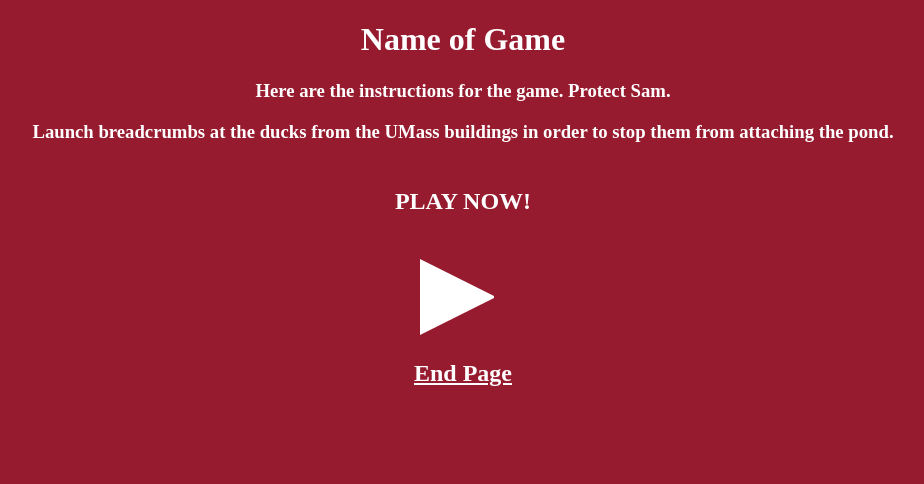
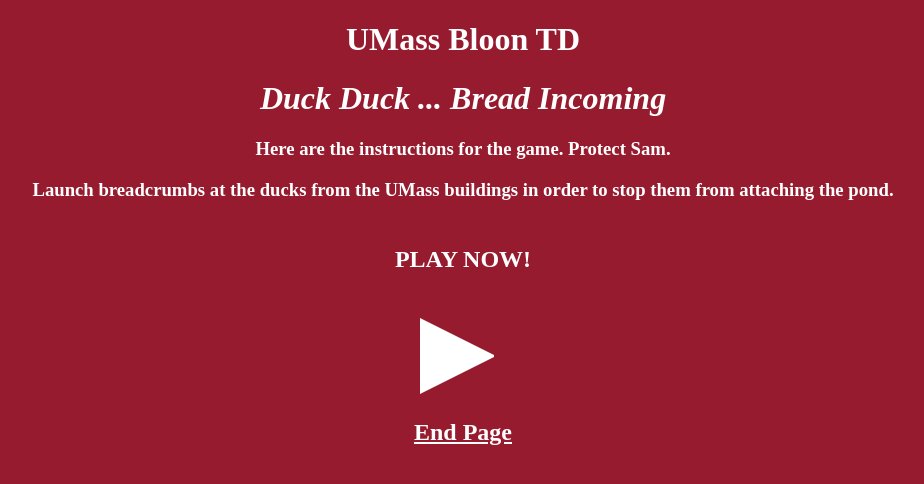
Before and after one commit to paulthomson330/umasstowerdefense, a plain HTML site: page home.html in a window 1280 px wide. Shown: the whole page, without its empty margins (177-1101 px from the left). Drawn offline with Linux system fonts and the light colour scheme.

Commit message:
Added Title

```diff
--- a/home.html
+++ b/home.html
@@ -7,7 +7,8 @@
 </head>
 <body>
 
-<h1 style = "text-align: center;">Name of Game</h1>
+<h1 style = "text-align: center;">UMass Bloon TD</h1>
+<h1 style="text-align: center;"><i>Duck Duck ... Bread Incoming</i></h1>
 <h3 id = "instructions">Here are the instructions for the game. Protect Sam.</h3>
 <h3 id = "instructions2"> Launch breadcrumbs at the ducks from the UMass buildings in order to stop them from attaching the pond. </h3>
 <h2 id = "instructions">PLAY NOW!</h2>
```
